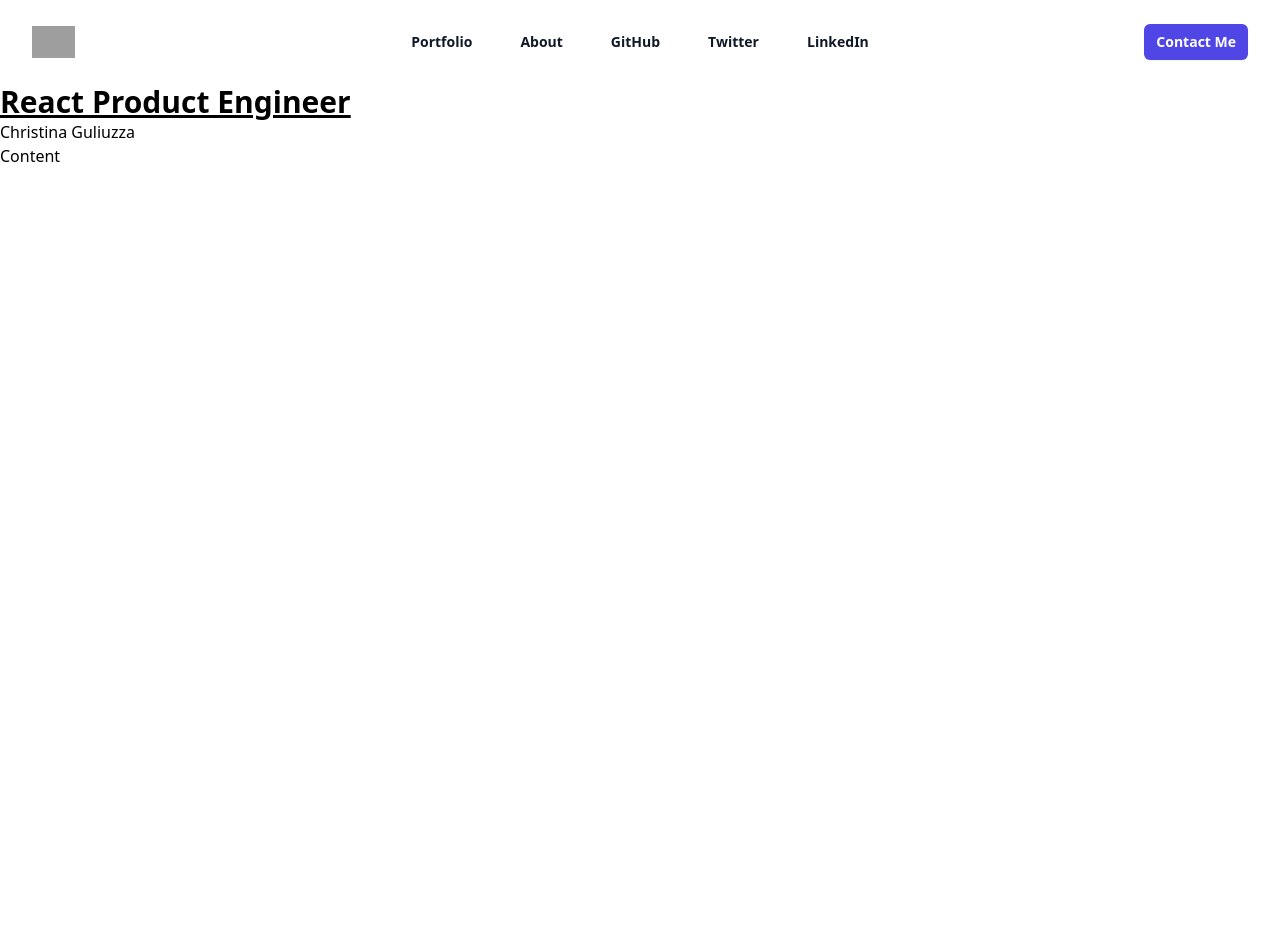
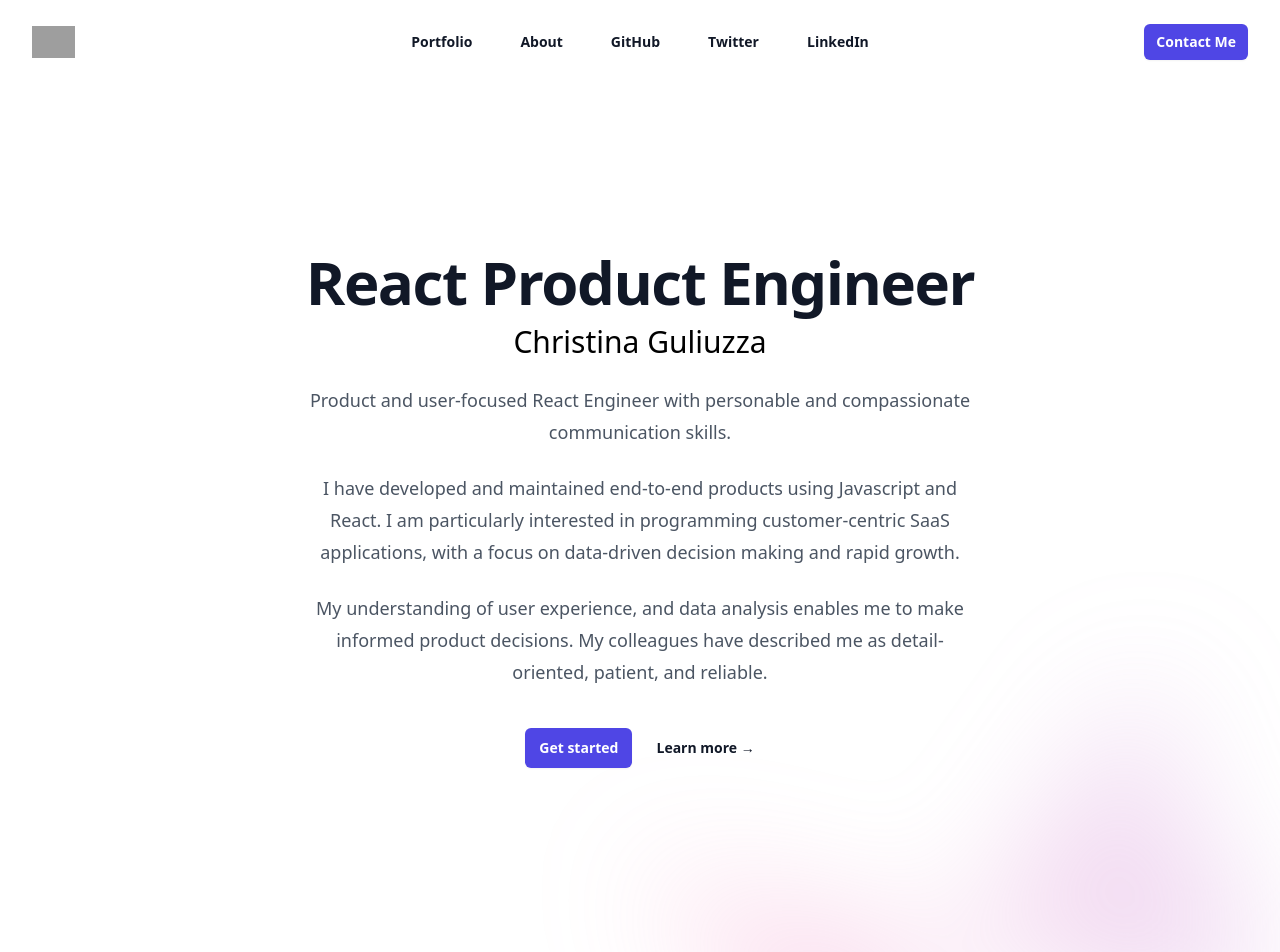
Before and after one commit to cguliuzza/tina-dev-site, a Next.js app: page / in a window 1280 px wide. Shown: the top 952 px of the page. Before the commit the page ends 800 px from the top, so only its background shows below. Built offline with nearby package versions, Linux system fonts and the light colour scheme; grey boxes are pictures that could not be loaded.

Commit message:
add hero section to home page

```diff
--- a/app/page.tsx
+++ b/app/page.tsx
@@ -1,12 +1,11 @@
 import Header from '../components/Header'
+import Hero from '../components/Hero'
 
 export default function Page() {
   return (
     <div>
       <Header />
-      <h1 className="text-3xl font-bold underline">React Product Engineer</h1>
-      <h2>Christina Guliuzza</h2>
-      <div>Content</div>
+      <Hero />
     </div>
   )
 }
--- /dev/null
+++ b/components/Hero.tsx
@@ -0,0 +1,75 @@
+export default function Hero() {
+  return (
+    <div className="px-6 pt-6 lg:px-8">
+      <main>
+        <div className="relative px-6 lg:px-8">
+          <div className="mx-auto max-w-2xl py-32 sm:py-48 lg:py-36">
+            <div className="text-center">
+              <h1 className="text-4xl font-bold tracking-tight text-gray-900 sm:text-6xl">
+                React Product Engineer
+              </h1>
+              <h2 className="mt-3 mb-3 text-3xl font-light">
+                Christina Guliuzza
+              </h2>
+
+              <p className="mt-6 text-lg leading-8 text-gray-600">
+                Product and user-focused React Engineer with personable and
+                compassionate communication skills.
+              </p>
+              <p className="mt-6 text-lg leading-8 text-gray-600">
+                I have developed and maintained end-to-end products using
+                Javascript and React. I am particularly interested in
+                programming customer-centric SaaS applications, with a focus on
+                data-driven decision making and rapid growth.
+              </p>
+              <p className="mt-6 text-lg leading-8 text-gray-600">
+                My understanding of user experience, and data analysis enables
+                me to make informed product decisions. My colleagues have
+                described me as detail-oriented, patient, and reliable.
+              </p>
+              <div className="mt-10 flex items-center justify-center gap-x-6">
+                <a
+                  href="#"
+                  className="rounded-md bg-indigo-600 px-3.5 py-2.5 text-sm font-semibold text-white shadow-sm hover:bg-indigo-500 focus-visible:outline focus-visible:outline-2 focus-visible:outline-offset-2 focus-visible:outline-indigo-600"
+                >
+                  Get started
+                </a>
+                <a
+                  href="#"
+                  className="text-sm font-semibold leading-6 text-gray-900"
+                >
+                  Learn more <span aria-hidden="true">→</span>
+                </a>
+              </div>
+            </div>
+          </div>
+          <div className="absolute inset-x-0 top-[calc(100%-13rem)] -z-10 transform-gpu overflow-hidden blur-3xl sm:top-[calc(100%-30rem)]">
+            <svg
+              className="relative left-[calc(50%+3rem)] h-[21.1875rem] max-w-none -translate-x-1/2 sm:left-[calc(50%+36rem)] sm:h-[42.375rem]"
+              viewBox="0 0 1155 678"
+            >
+              <path
+                fill="url(#ecb5b0c9-546c-4772-8c71-4d3f06d544bc)"
+                fillOpacity=".3"
+                d="M317.219 518.975L203.852 678 0 438.341l317.219 80.634 204.172-286.402c1.307 132.337 45.083 346.658 209.733 145.248C936.936 126.058 882.053-94.234 1031.02 41.331c119.18 108.451 130.68 295.337 121.53 375.223L855 299l21.173 362.054-558.954-142.079z"
+              />
+              <defs>
+                <linearGradient
+                  id="ecb5b0c9-546c-4772-8c71-4d3f06d544bc"
+                  x1="1155.49"
+                  x2="-78.208"
+                  y1=".177"
+                  y2="474.645"
+                  gradientUnits="userSpaceOnUse"
+                >
+                  <stop stopColor="#9089FC" />
+                  <stop offset={1} stopColor="#FF80B5" />
+                </linearGradient>
+              </defs>
+            </svg>
+          </div>
+        </div>
+      </main>
+    </div>
+  )
+}
```
